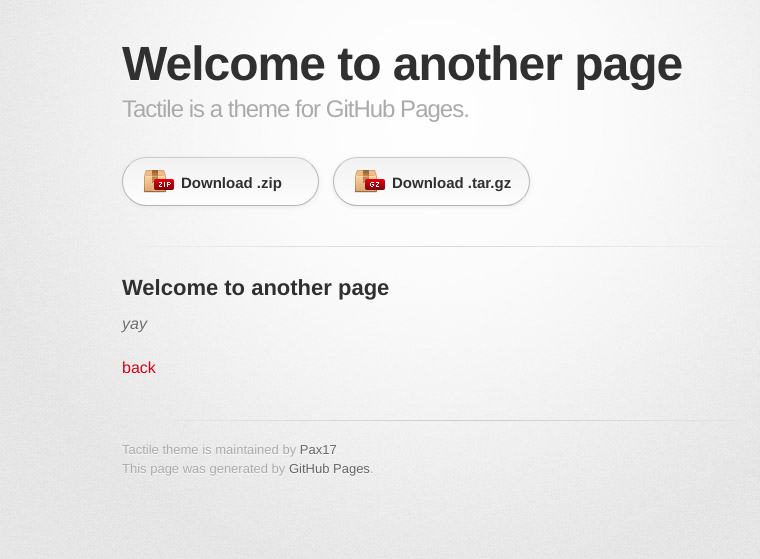
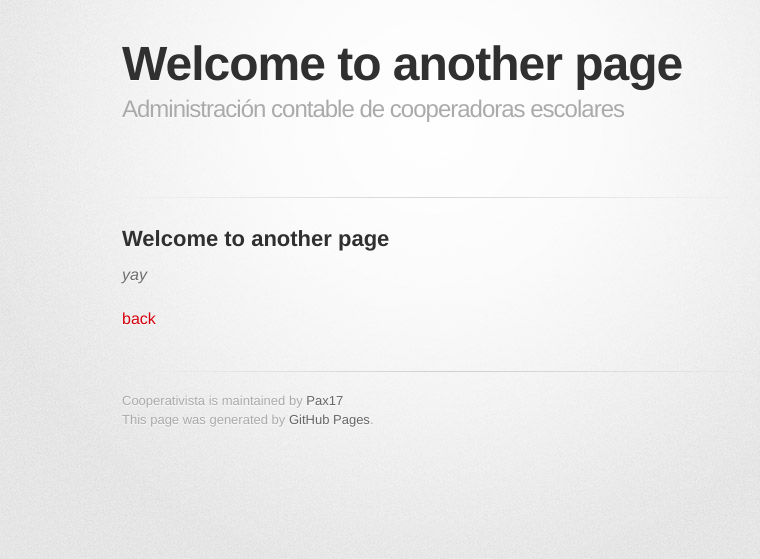
Before and after one commit to Pax17/cooperativista, a Jekyll site: the page built from another-page.md, in a window 1280 px wide. Shown: the top 559 px of the page, without its empty margins (208-968 px from the left). Built offline with Jekyll 4.4.1, drawn with Linux system fonts in a browser that asks for light colours; some web fonts are replaced; our own code applies the rules of GitHub Pages for plain Markdown files.

Commit message:
Update config.yml

```diff
--- a/_config.yml
+++ b/_config.yml
@@ -1,5 +1,5 @@
-title: Tactile theme
-description: Tactile is a theme for GitHub Pages.
-show_downloads: true
+title: Cooperativista
+description: Administración contable de cooperadoras escolares
+show_downloads: false
 google_analytics:
 theme: jekyll-theme-tactile
```
